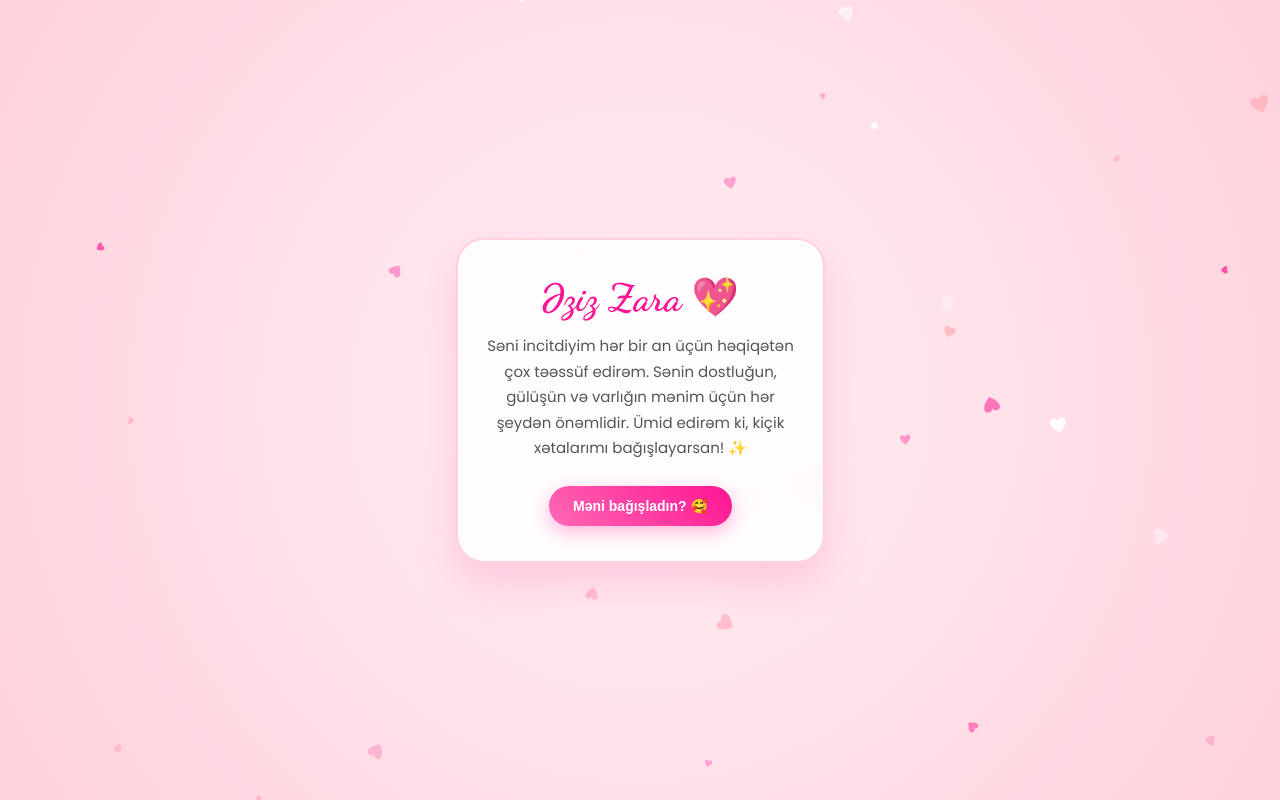
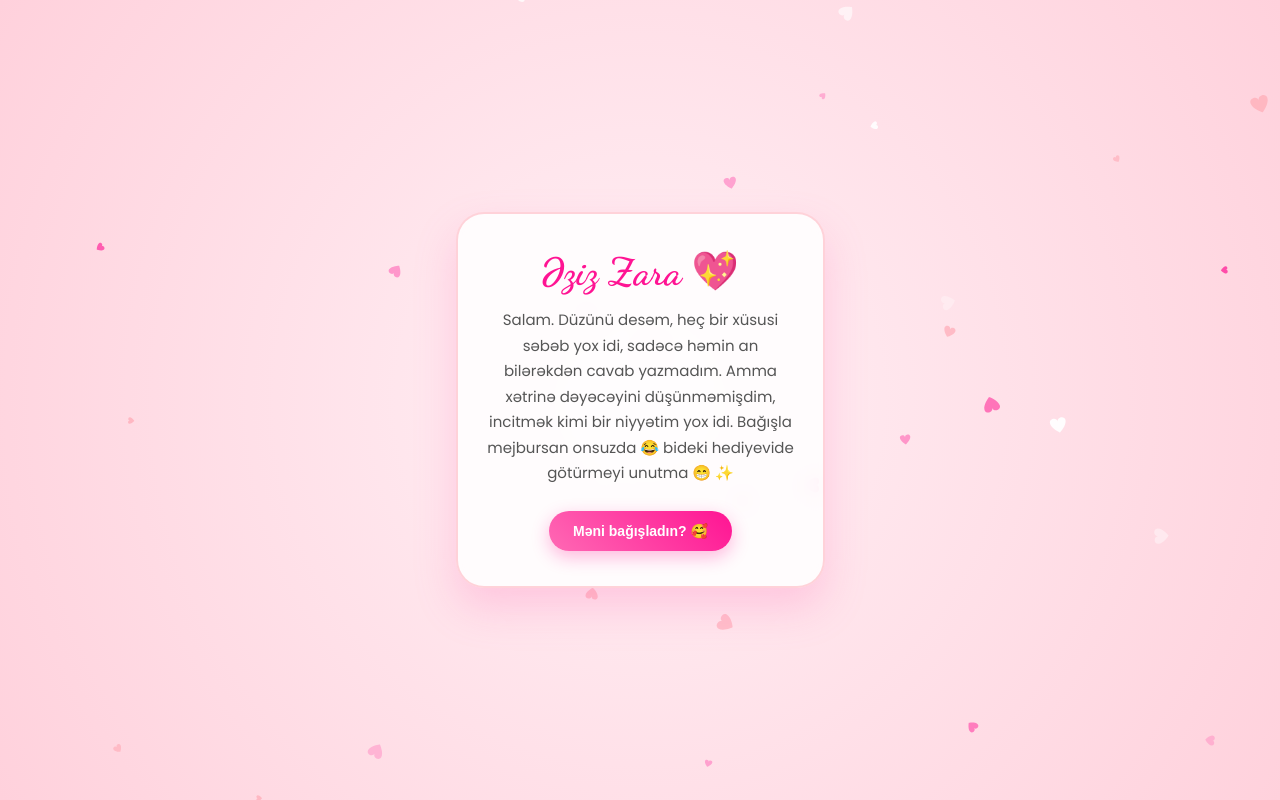
Before and after one commit to Austrin1/ZaraGift, a plain HTML site: page index.html in a window 1280 px wide. Both pictures are taken after a click on the element "Qutunun üzərinə toxun ✨". Drawn offline with Linux system fonts and the light colour scheme.

Commit message:
Update index.html

```diff
--- a/index.html
+++ b/index.html
@@ -240,7 +240,7 @@
         <div class="card" id="giftCard">
             <h1>Əziz Zara 💖</h1>
             <p>
-                Səni incitdiyim hər bir an üçün həqiqətən çox təəssüf edirəm. Sənin dostluğun, gülüşün və varlığın mənim üçün hər şeydən önəmlidir. Ümid edirəm ki, kiçik xətalarımı bağışlayarsan! ✨
+                Salam. Düzünü desəm, heç bir xüsusi səbəb yox idi, sadəcə həmin an bilərəkdən cavab yazmadım. Amma xətrinə dəyəcəyini düşünməmişdim, incitmək kimi bir niyyətim yox idi. Bağışla mejbursan onsuzda 😂 bideki hediyevide götürmeyi unutma 😁 ✨
             </p>
             <div class="btn-group">
                 <button class="btn-primary" onclick="acceptApology()">Məni bağışladın? 🥰</button>
```
